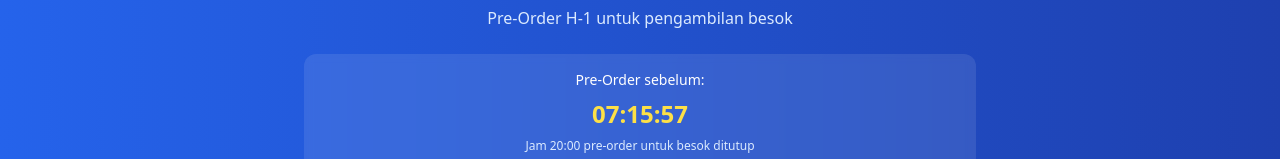
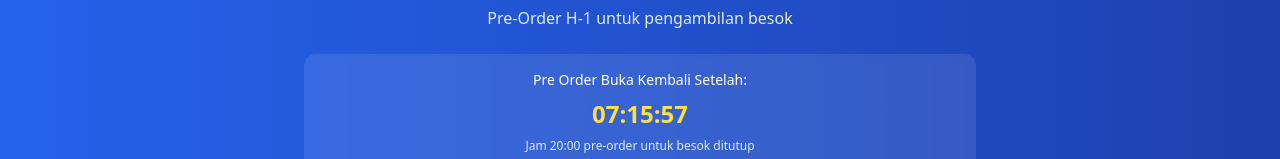
Before and after one commit to WebSipp/Web-PreOrder-LogaritmaKantin, a plain HTML site: page index.html in a window 1280 px wide. Shown: the part 143-302 px from the top of the page. Drawn offline with nearby package versions, Linux system fonts and the light colour scheme.

Commit message:
Update index.html

```diff
--- a/index.html
+++ b/index.html
@@ -254,7 +254,7 @@
 
                 <!-- Countdown -->
                 <div class="bg-white/10 backdrop-blur-sm rounded-xl p-4 mb-6 full-width">
-                    <p class="text-sm mb-2 text-center">Pre-Order sebelum:</p>
+                    <p class="text-sm mb-2 text-center">Pre Order Buka Kembali Setelah:</p>
                     <div id="countdown" class="text-2xl font-bold text-yellow-300 text-center tabular-nums">20:00:00</div>
                     <p class="text-xs mt-2 text-blue-100 text-center">Jam 20:00 pre-order untuk besok ditutup</p>
                 </div>
```
